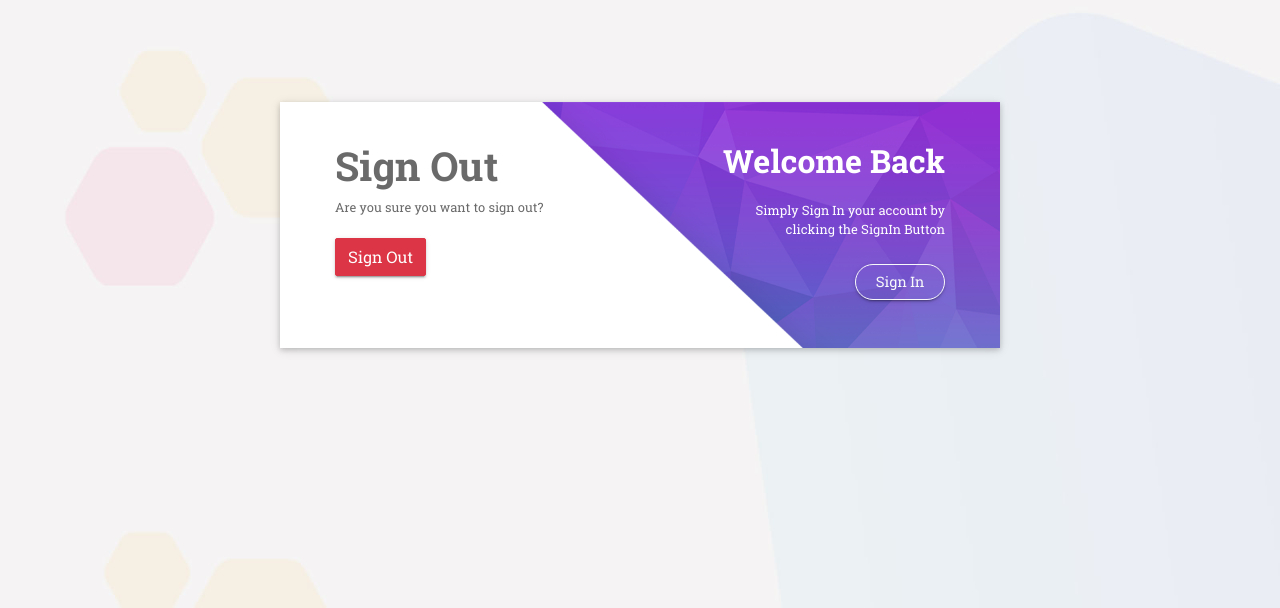
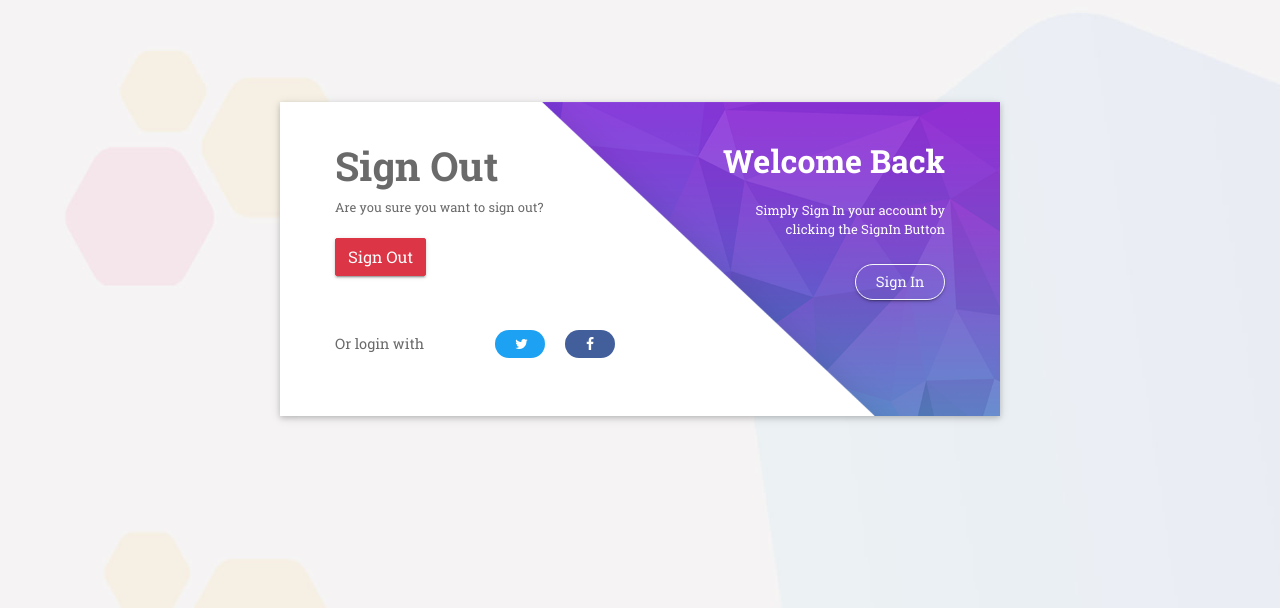
Before and after one commit to packershift/packershift, a Django app: page /accounts/logout/ in a window 1280 px wide. Shown: the top 608 px of the page. Run offline with Django 3.2, Linux system fonts and the light colour scheme; the visitor is signed in with stand-in values (Sample User, id 1); parts of the project's set-up code (start-up, migrations or seed data) failed here and were passed over; some libraries are stand-ins or nearby versions.

Commit message:
fix: social account login enabled in logout page

```diff
--- a/packershift/templates/account/logout.html
+++ b/packershift/templates/account/logout.html
@@ -21,6 +21,18 @@
           {% endif %}
           <button class="btn btn-danger btn-round" type="submit">{% translate 'Sign Out' %}</button>
         </form>
+        <br>
+            <div class="row linkoi">
+              <div class="col-sm-5">
+                <p>{% translate "Or login with" %}</p>
+              </div>
+              <div class="col-sm-7">
+                <ul>
+                  <li><i class="fa fa-facebook-f"></i></li>
+                  <li><i class="fa fa-twitter"></i></li>
+                </ul>
+              </div>
+            </div>
       </div>
       <div class="col-lg-6 col-md-6 box-de">
         <div class="ditk-inf">
```
